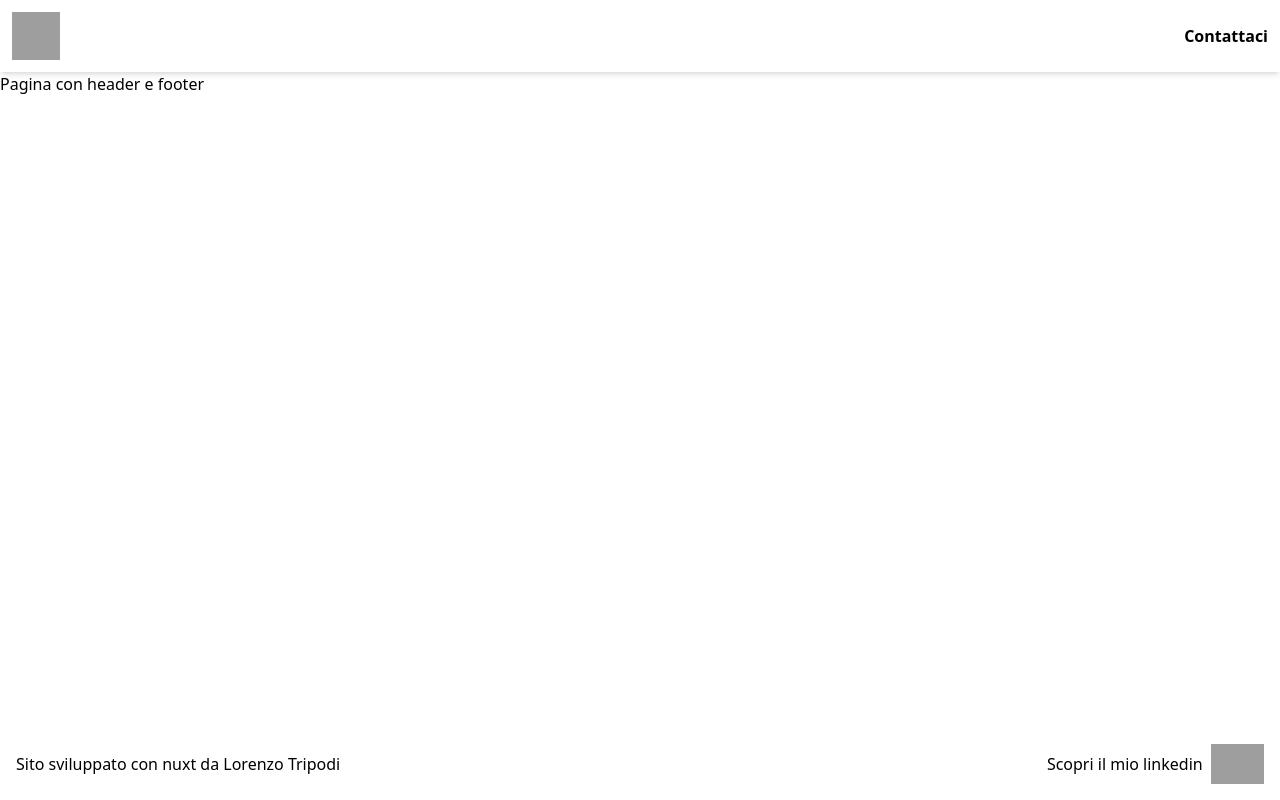
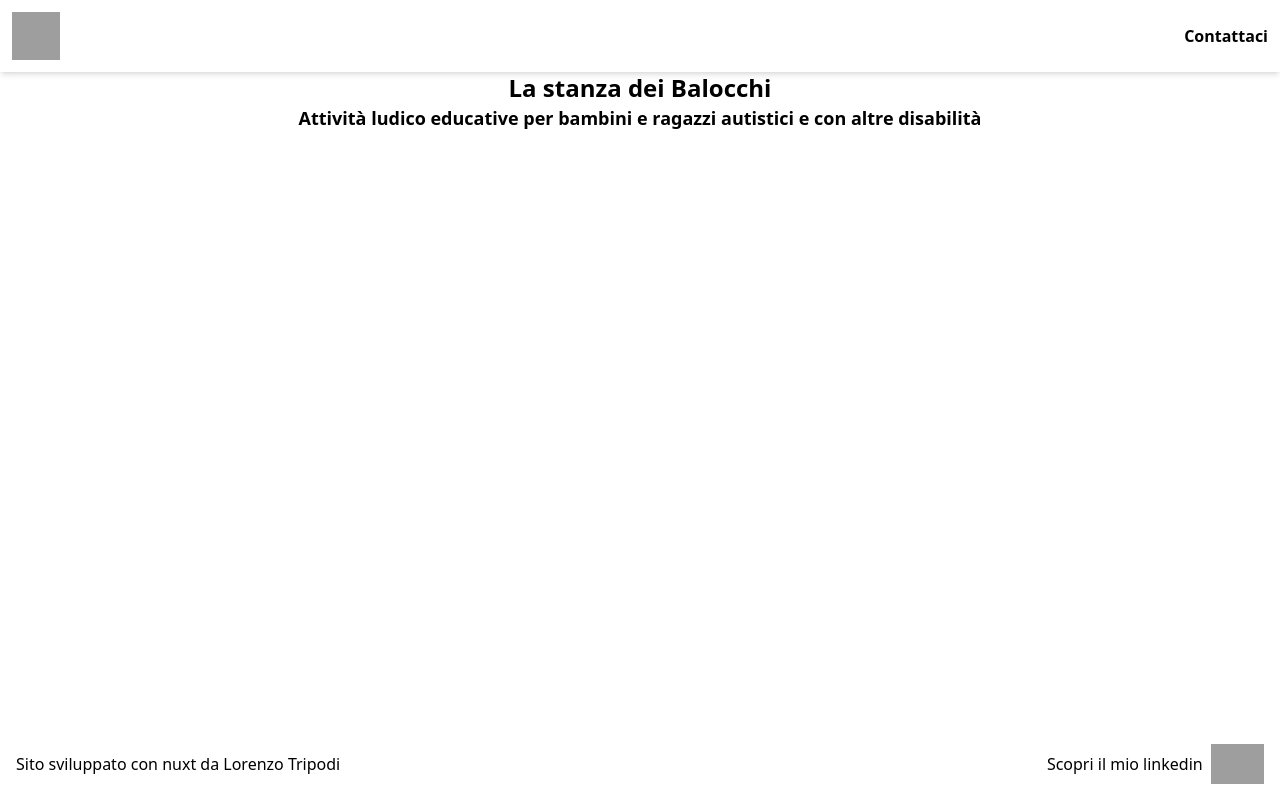
Before and after one commit to Eltymus/stanza_dei_balocchi_landing, a Nuxt app: page / in a window 1280 px wide. Built offline with nearby package versions, Linux system fonts and the light colour scheme; grey boxes are pictures that could not be loaded.

Commit message:
start with title

```diff
--- a/app.vue
+++ b/app.vue
@@ -1,7 +1,7 @@
 <template>
   <div>
     <NuxtLayout>
-      <h1>Pagina con header e footer</h1>
+      <AppTitle/>
     </NuxtLayout>
   </div>
 </template>
--- /dev/null
+++ b/components/AppTitle.vue
@@ -0,0 +1,14 @@
+<template>
+    <div
+    class="bg-center bg-repeat"
+    >
+
+        <div
+        class="top-1/4 left-2/4 flex flex-col justify-center text-center"
+        >
+            <h1 class="font-bold text-2xl">La stanza dei Balocchi</h1>
+            <h2 class="font-semibold text-lg">Attività ludico educative per bambini e ragazzi autistici e con altre disabilità </h2>
+        </div>
+
+    </div>
+  </template>
```
